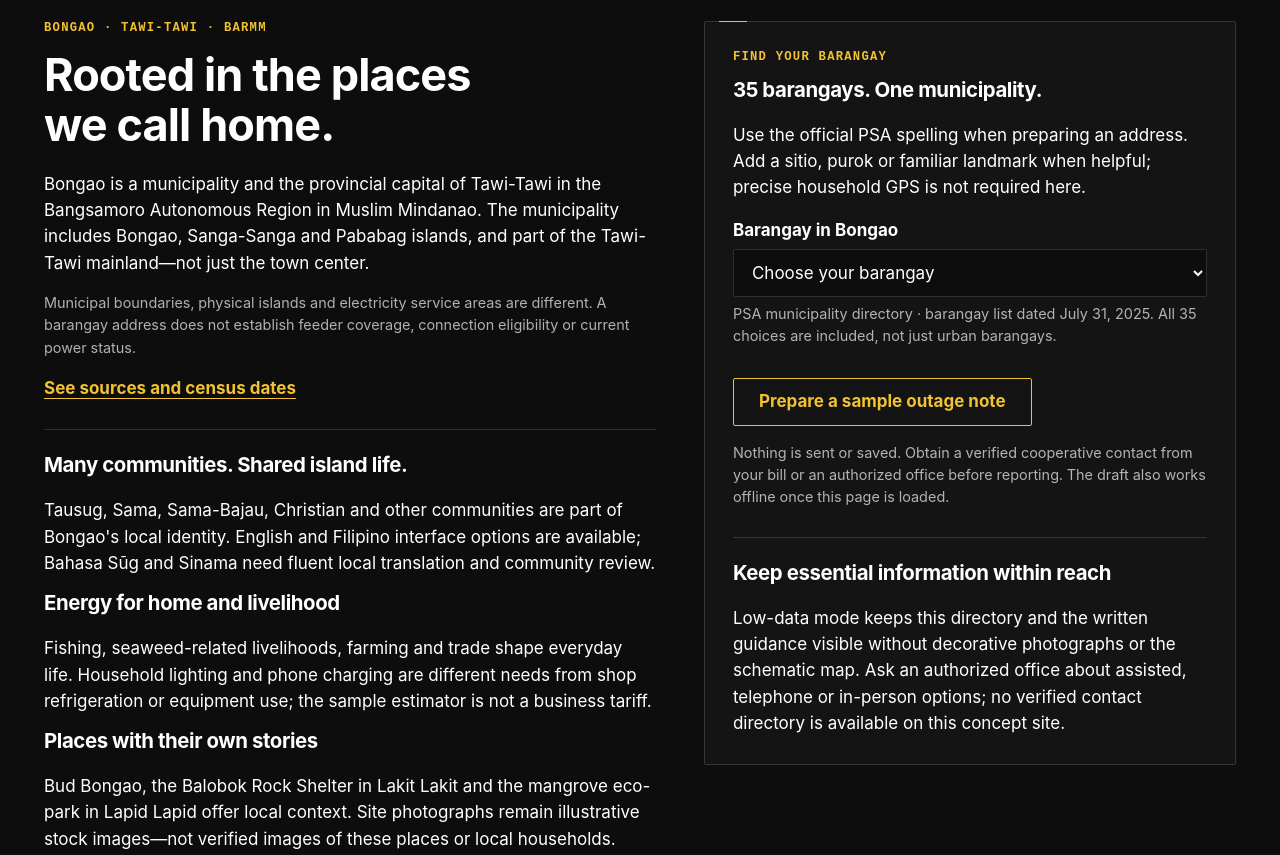
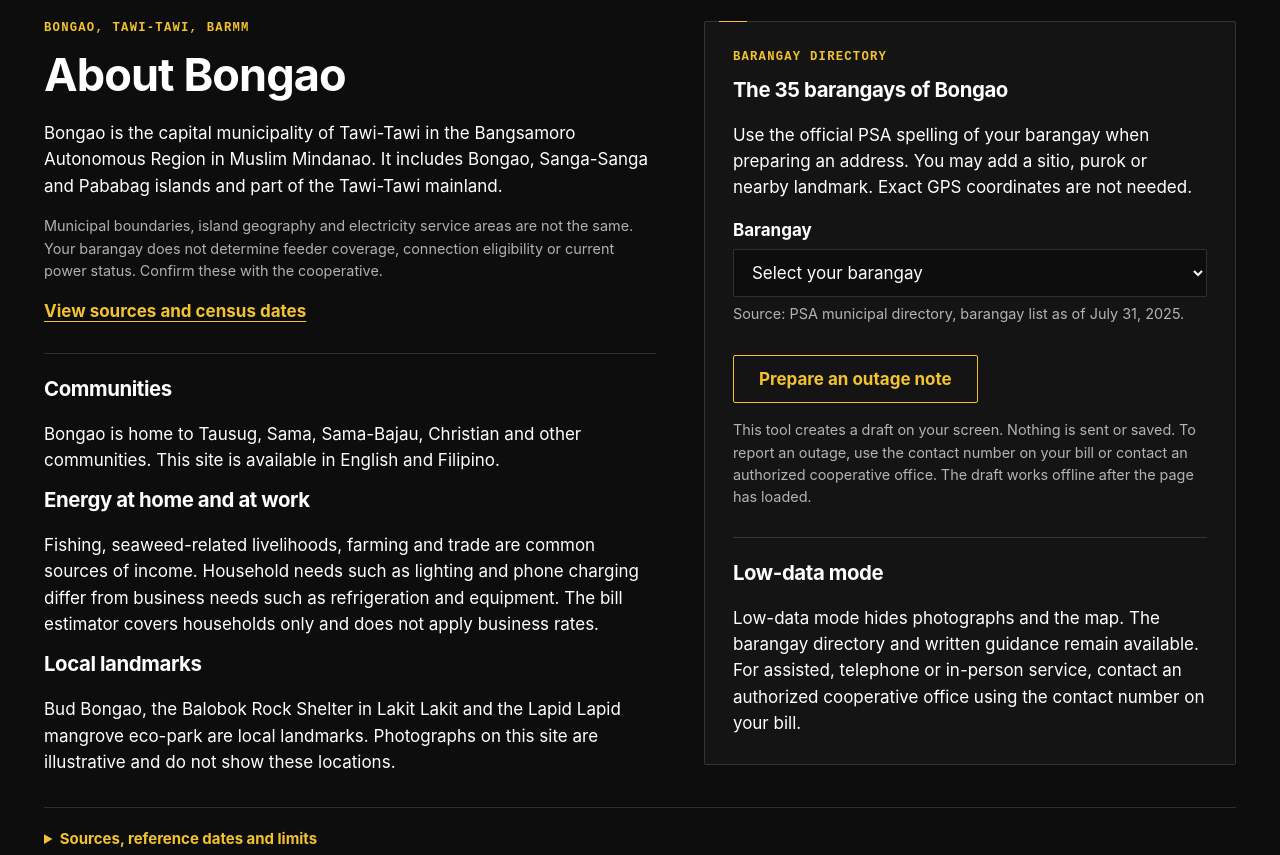
Before and after one commit to kerrfairtex/E-TAWELCO, a website: page index.html in a window 1280 px wide. Shown: the part 1300-2155 px from the top of the page. Drawn offline with nearby package versions, Linux system fonts and the light colour scheme.

Commit message:
Rewrite Bongao context copy

```diff
--- a/index.html
+++ b/index.html
@@ -813,37 +813,37 @@ a,.text-link{color:var(--gold);text-decoration-thickness:1px}a:hover,.text-link:
     <div class="container">
       <div class="bongao-grid">
         <div>
-          <p class="section-label">Bongao · Tawi-Tawi · BARMM</p>
-          <h2 id="bongaoTitle">Rooted in the places<br>we call home.</h2>
-          <p>Bongao is a municipality and the provincial capital of Tawi-Tawi in the Bangsamoro Autonomous Region in Muslim Mindanao. The municipality includes Bongao, Sanga-Sanga and Pababag islands, and part of the Tawi-Tawi mainland—not just the town center.</p>
-          <p class="small muted">Municipal boundaries, physical islands and electricity service areas are different. A barangay address does not establish feeder coverage, connection eligibility or current power status.</p>
-          <a class="text-link" href="#bongaoSources">See sources and census dates</a>
+          <p class="section-label">Bongao, Tawi-Tawi, BARMM</p>
+          <h2 id="bongaoTitle">About Bongao</h2>
+          <p>Bongao is the capital municipality of Tawi-Tawi in the Bangsamoro Autonomous Region in Muslim Mindanao. It includes Bongao, Sanga-Sanga and Pababag islands and part of the Tawi-Tawi mainland.</p>
+          <p class="small muted">Municipal boundaries, island geography and electricity service areas are not the same. Your barangay does not determine feeder coverage, connection eligibility or current power status. Confirm these with the cooperative.</p>
+          <a class="text-link" href="#bongaoSources">View sources and census dates</a>
           <div class="context-topics">
-            <h3>Many communities. Shared island life.</h3>
-            <p>Tausug, Sama, Sama-Bajau, Christian and other communities are part of Bongao's local identity. English and Filipino interface options are available; Bahasa Sūg and Sinama need fluent local translation and community review.</p>
-            <h3>Energy for home and livelihood</h3>
-            <p>Fishing, seaweed-related livelihoods, farming and trade shape everyday life. Household lighting and phone charging are different needs from shop refrigeration or equipment use; the sample estimator is not a business tariff.</p>
-            <h3>Places with their own stories</h3>
-            <p>Bud Bongao, the Balobok Rock Shelter in Lakit Lakit and the mangrove eco-park in Lapid Lapid offer local context. Site photographs remain illustrative stock images—not verified images of these places or local households.</p>
+            <h3>Communities</h3>
+            <p>Bongao is home to Tausug, Sama, Sama-Bajau, Christian and other communities. This site is available in English and Filipino.</p>
+            <h3>Energy at home and at work</h3>
+            <p>Fishing, seaweed-related livelihoods, farming and trade are common sources of income. Household needs such as lighting and phone charging differ from business needs such as refrigeration and equipment. The bill estimator covers households only and does not apply business rates.</p>
+            <h3>Local landmarks</h3>
+            <p>Bud Bongao, the Balobok Rock Shelter in Lakit Lakit and the Lapid Lapid mangrove eco-park are local landmarks. Photographs on this site are illustrative and do not show these locations.</p>
           </div>
         </div>
         <div class="bongao-directory">
-          <p class="section-label">Find your barangay</p>
-          <h3>35 barangays. One municipality.</h3>
-          <p>Use the official PSA spelling when preparing an address. Add a sitio, purok or familiar landmark when helpful; precise household GPS is not required here.</p>
+          <p class="section-label">Barangay directory</p>
+          <h3>The 35 barangays of Bongao</h3>
+          <p>Use the official PSA spelling of your barangay when preparing an address. You may add a sitio, purok or nearby landmark. Exact GPS coordinates are not needed.</p>
           <div class="field">
-            <label for="bongaoBarangay">Barangay in Bongao</label>
+            <label for="bongaoBarangay">Barangay</label>
             <select class="input" id="bongaoBarangay" aria-describedby="bongaoBarangayNote">
-              <option value="">Choose your barangay</option>
+              <option value="">Select your barangay</option>
               <option>Ipil</option><option>Kamagong</option><option>Karungdong</option><option>Lakit Lakit</option><option>Lamion</option><option>Lapid Lapid</option><option>Lato Lato</option><option>Luuk Pandan</option><option>Luuk Tulay</option><option>Malassa</option><option>Mandulan</option><option>Masantong</option><option>Montay Montay</option><option>Pababag</option><option>Pagasinan</option><option>Pahut</option><option>Pakias</option><option>Paniongan</option><option>Pasiagan</option><option>Bongao Poblacion</option><option>Sanga-sanga</option><option>Silubog</option><option>Simandagit</option><option>Sumangat</option><option>Tarawakan</option><option>Tongsinah</option><option>Tubig Basag</option><option>Ungus-ungus</option><option>Lagasan</option><option>Nalil</option><option>Pagatpat</option><option>Pag-asa</option><option>Tubig Tanah</option><option>Tubig-Boh</option><option>Tubig-Mampallam</option>
             </select>
-            <p class="hint" id="bongaoBarangayNote" aria-live="polite">PSA municipality directory · barangay list dated July 31, 2025. All 35 choices are included, not just urban barangays.</p>
+            <p class="hint" id="bongaoBarangayNote" aria-live="polite">Source: PSA municipal directory, barangay list as of July 31, 2025.</p>
           </div>
-          <button class="btn btn-secondary" id="bongaoDraft" type="button">Prepare a sample outage note</button>
-          <p class="small muted" style="margin-top:16px">Nothing is sent or saved. Obtain a verified cooperative contact from your bill or an authorized office before reporting. The draft also works offline once this page is loaded.</p>
+          <button class="btn btn-secondary" id="bongaoDraft" type="button">Prepare an outage note</button>
+          <p class="small muted" style="margin-top:16px">This tool creates a draft on your screen. Nothing is sent or saved. To report an outage, use the contact number on your bill or contact an authorized cooperative office. The draft works offline after the page has loaded.</p>
           <div class="context-topics">
-            <h3>Keep essential information within reach</h3>
-            <p>Low-data mode keeps this directory and the written guidance visible without decorative photographs or the schematic map. Ask an authorized office about assisted, telephone or in-person options; no verified contact directory is available on this concept site.</p>
+            <h3>Low-data mode</h3>
+            <p>Low-data mode hides photographs and the map. The barangay directory and written guidance remain available. For assisted, telephone or in-person service, contact an authorized cooperative office using the contact number on your bill.</p>
           </div>
         </div>
       </div>
```
